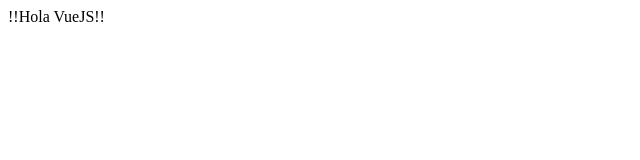
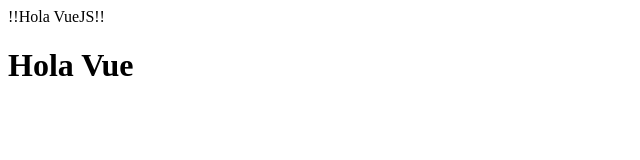
Before and after one commit to manvargs92/curso-vuejs-introduccion-fundamentos, a plain HTML site: page index.html in a window 1280 px wide. Shown: the whole page, without its empty margins (0-640 px from the left). Drawn offline with nearby package versions, Linux system fonts and the light colour scheme.

Commit message:
Interpolación de datos

```diff
--- a/index.html
+++ b/index.html
@@ -9,15 +9,22 @@
   <body>
     <script src="https://unpkg.com/vue@3"></script>
 
-    <div id="app">{{ text }}</div>
+    <div id="app"></div>
 
     <script>
       const vm = Vue.createApp({
         data() {
           return {
             text: "!!Hola VueJS!!",
+            text2: "<h1>Hola Vue</h1>"
           };
         },
+
+        template: `<div v-once v-text="text"></div>
+        <div v-html="text2"></div>`,
+        // v-text="" interpolar datos en vez de usar {{}}
+        // v-once interpolar datos que no van a cambiar
+        // v-html interpolar texto que contiene etiquetas HTML
       }).mount("#app");
     </script>
   </body>
```
